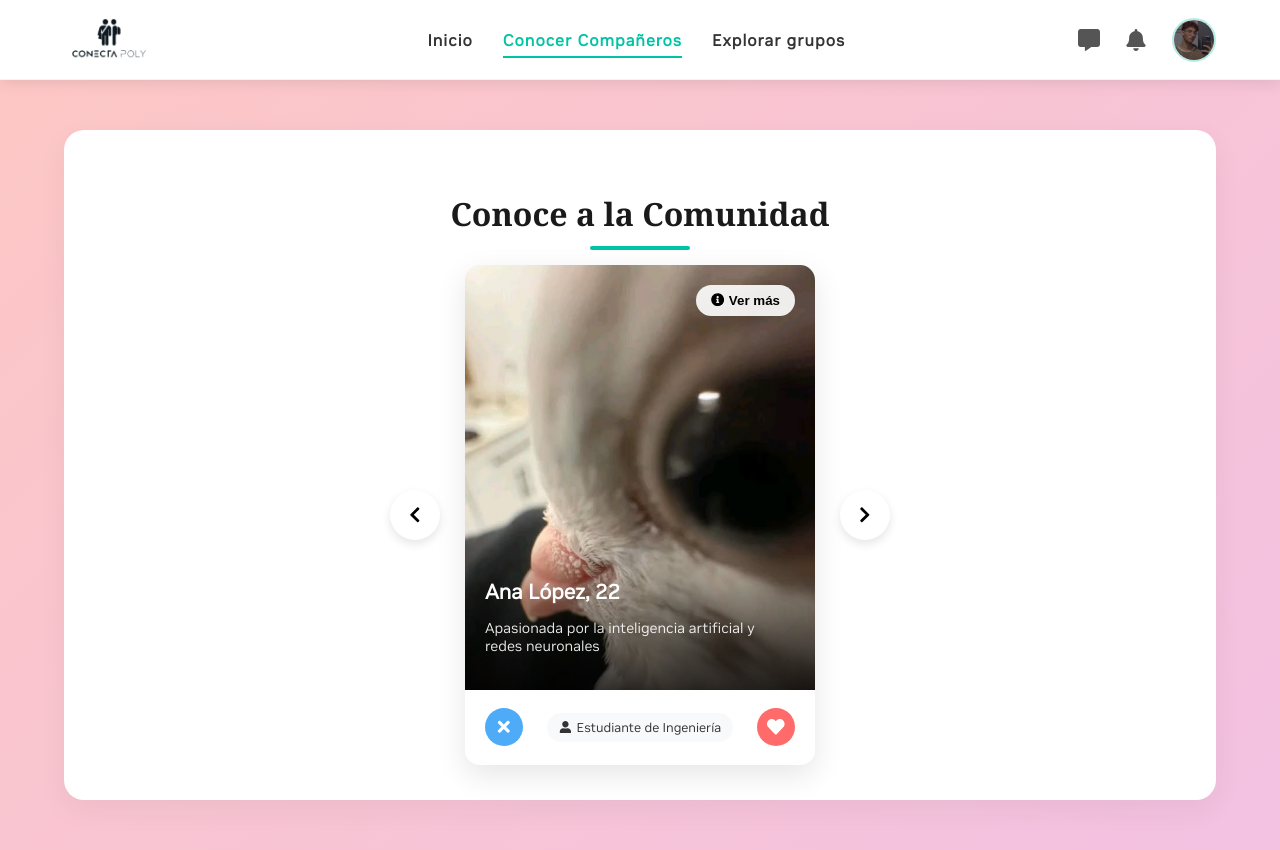
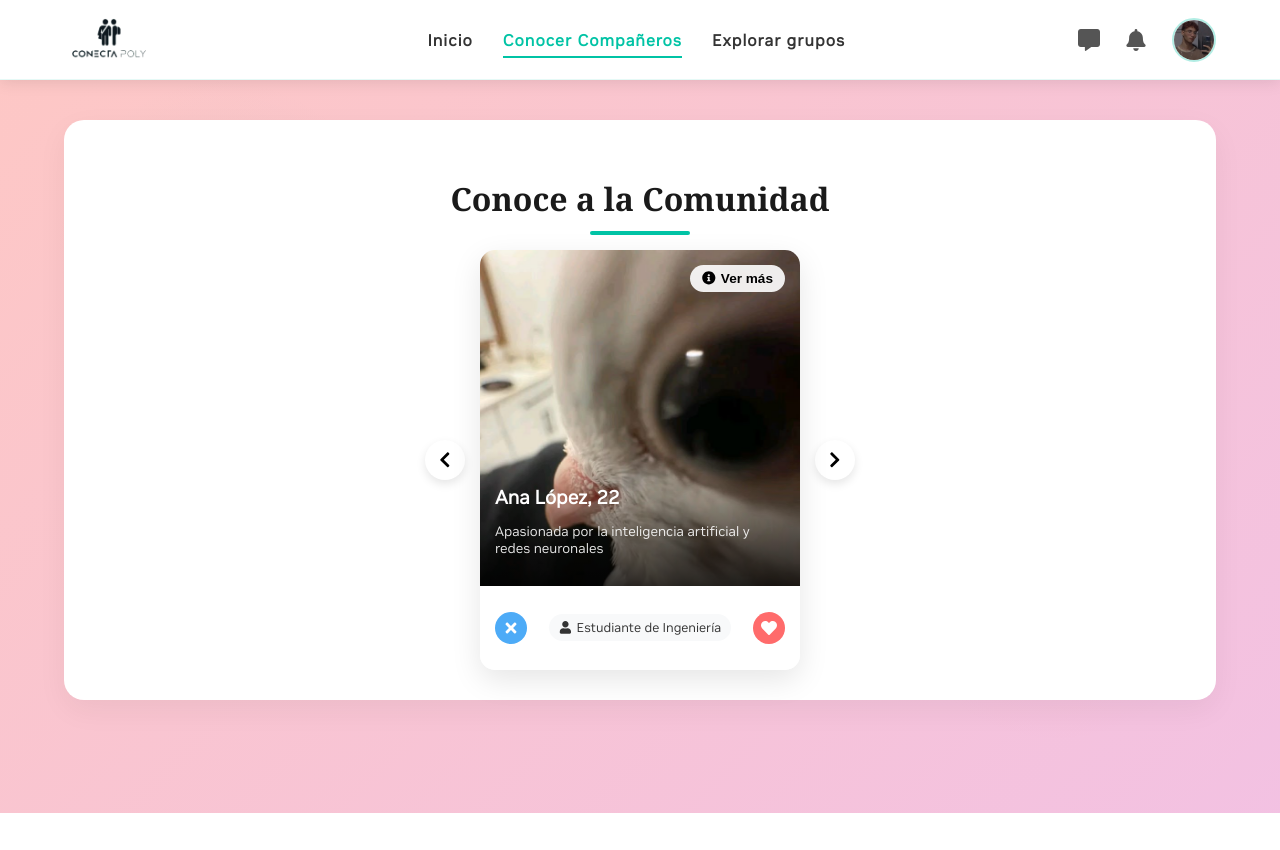
Before and after one commit to Migumi-07/Conecta-Poly, a React (Create React App) app: page /Discover in a window 1280 px wide. After the commit the page ends 813 px from the top, so only its background shows below. Built offline with nearby package versions, Linux system fonts and the light colour scheme.

Commit message:
Cambios en el conocer compañeros

```diff
--- a/src/styles/Discover/PeopleCards.css
+++ b/src/styles/Discover/PeopleCards.css
@@ -1,4 +1,3 @@
-/* Main Background */
 .main-background {
   background: linear-gradient(135deg, #f80e063b 0%, #df60b563 100%);
   position: relative;
@@ -10,7 +9,7 @@
   font-family: "Nvidia", sans-serif;
   max-width: min(1200px, 90vw);
   margin: 0 auto;
-  padding: 60px 20px;
+  padding: 40px 20px;
   position: relative;
 }
 
@@ -36,7 +35,7 @@
 .content-wrapper {
   background: white;
   border-radius: 20px;
-  padding: 40px;
+  padding: 30px;
   box-shadow: 0 10px 30px rgba(0, 0, 0, 0.05);
 }
 
@@ -54,7 +53,7 @@
 .section-subtitle {
   text-align: center;
   color: #666;
-  margin-bottom: 40px;
+  margin-bottom: 30px;
   font-size: clamp(1rem, 1.1vw, 1.1rem);
 }
 
@@ -65,13 +64,13 @@
   justify-content: center;
   gap: 20px;
   position: relative;
-  min-height: 500px;
+  min-height: 400px;
 }
 
 /* Tarjeta principal */
 .people-card {
-  width: clamp(300px, 28vw, 350px);
-  height: clamp(450px, 45vw, 500px);
+  width: clamp(280px, 25vw, 320px);
+  height: clamp(380px, 38vw, 420px);
   border-radius: 15px;
   overflow: hidden;
   box-shadow: 0 10px 30px rgba(0, 0, 0, 0.1);
@@ -112,7 +111,7 @@
 
 .card-image {
   width: 100%;
-  height: 85%;
+  height: 80%;
   background-size: cover;
   background-position: center;
   position: relative;
@@ -124,32 +123,33 @@
   left: 0;
   right: 0;
   background: linear-gradient(to top, rgba(0, 0, 0, 0.8), transparent);
-  padding: 20px;
+  padding: 15px;
   color: white;
 }
 
 .card-overlay h3 {
-  font-size: clamp(1.3rem, 1.5vw, 1.5rem);
-  margin-bottom: 8px;
+  font-size: clamp(1.2rem, 1.3vw, 1.4rem);
+  margin-bottom: 5px;
 }
 
 .card-overlay p {
-  font-size: clamp(0.9rem, 1vw, 1rem);
+  font-size: clamp(0.85rem, 0.9vw, 0.95rem);
   opacity: 0.9;
 }
 
 .details-button {
   position: absolute;
-  top: 20px;
-  right: 20px;
+  top: 15px;
+  right: 15px;
   background: rgba(255, 255, 255, 0.9);
   border: none;
-  padding: 8px 15px;
+  padding: 6px 12px;
   border-radius: 20px;
   display: flex;
   align-items: center;
   gap: 5px;
   font-weight: 600;
+  font-size: 0.85rem;
   cursor: pointer;
   transition: all 0.3s ease;
 }
@@ -161,23 +161,23 @@
 
 /* Footer de la tarjeta */
 .card-footer {
-  height: 15%;
+  height: 20%;
   background: white;
   display: flex;
   justify-content: space-between;
   align-items: center;
-  padding: 0 20px;
+  padding: 0 15px;
 }
 
 .action-button {
-  width: clamp(36px, 3vw, 40px);
-  height: clamp(36px, 3vw, 40px);
+  width: 32px;
+  height: 32px;
   border-radius: 50%;
   border: none;
   display: flex;
   align-items: center;
   justify-content: center;
-  font-size: clamp(1.1rem, 1.2vw, 1.2rem);
+  font-size: 1rem;
   cursor: pointer;
   transition: all 0.3s ease;
 }
@@ -198,9 +198,9 @@
 
 .role-badge {
   background: #f8f9fa;
-  padding: 6px 12px;
+  padding: 5px 10px;
   border-radius: 20px;
-  font-size: clamp(0.8rem, 0.9vw, 0.9rem);
+  font-size: 0.8rem;
   display: flex;
   align-items: center;
   gap: 5px;
@@ -208,8 +208,8 @@
 
 /* Botones de navegación */
 .nav-button {
-  width: clamp(45px, 4vw, 50px);
-  height: clamp(45px, 4vw, 50px);
+  width: 40px;
+  height: 40px;
   border-radius: 50%;
   border: none;
   background: white;
@@ -217,7 +217,7 @@
   display: flex;
   align-items: center;
   justify-content: center;
-  font-size: clamp(1.1rem, 1.2vw, 1.2rem);
+  font-size: 1.1rem;
   cursor: pointer;
   transition: all 0.3s ease;
 }
@@ -245,7 +245,7 @@
 .modal-content {
   background: white;
   width: 90%;
-  max-width: min(600px, 90vw);
+  max-width: min(550px, 90vw);
   border-radius: 15px;
   overflow: hidden;
   animation: modalFadeIn 0.3s ease;
@@ -280,7 +280,7 @@
 }
 
 .modal-header {
-  height: clamp(200px, 25vw, 250px);
+  height: 180px;
   position: relative;
 }
 
@@ -297,41 +297,41 @@
   left: 0;
   right: 0;
   background: linear-gradient(to top, rgba(0, 0, 0, 0.8), transparent);
-  padding: 20px;
+  padding: 15px;
   color: white;
 }
 
 .modal-title h3 {
-  font-size: clamp(1.5rem, 1.8vw, 1.8rem);
+  font-size: 1.4rem;
   margin-bottom: 5px;
 }
 
 .modal-body {
-  padding: 25px;
+  padding: 20px;
 }
 
 .modal-body h4 {
   color: #00c3a5;
-  margin: 20px 0 10px;
-  font-size: clamp(1.1rem, 1.2vw, 1.2rem);
+  margin: 15px 0 8px;
+  font-size: 1.1rem;
 }
 
 .interests-container {
   display: flex;
   flex-wrap: wrap;
-  gap: 10px;
-  margin-top: 15px;
+  gap: 8px;
+  margin-top: 10px;
 }
 
 .interest-tag {
   background: #f1f3f5;
-  padding: 6px 12px;
+  padding: 5px 10px;
   border-radius: 20px;
-  font-size: clamp(0.8rem, 0.9vw, 0.9rem);
+  font-size: 0.8rem;
 }
 
 .modal-footer {
-  padding: 20px;
+  padding: 15px;
   display: flex;
   justify-content: center;
 }
@@ -340,7 +340,7 @@
   background: #00c3a5;
   color: white;
   border: none;
-  padding: 12px 30px;
+  padding: 10px 25px;
   border-radius: 30px;
   font-family: "Nvidia", sans-serif;
   font-weight: 600;
@@ -349,6 +349,7 @@
   gap: 8px;
   cursor: pointer;
   transition: all 0.3s ease;
+  font-size: 0.9rem;
 }
 
 .nvidia-button:hover {
@@ -358,21 +359,21 @@
 
 @media (max-width: 768px) {
   .content-wrapper {
-    padding: 30px;
+    padding: 25px;
   }
 
   .people-card {
-    width: 300px;
-    height: 450px;
+    width: 260px;
+    height: 360px;
   }
 
   .nav-button {
-    width: 40px;
-    height: 40px;
+    width: 36px;
+    height: 36px;
   }
 
   .modal-header {
-    height: 200px;
+    height: 160px;
   }
 }
 
@@ -389,20 +390,26 @@
   .nav-button {
     position: static;
     margin: 10px 0;
+  width: 40px;
+    height: 40px;
   }
 
   .modal-content {
     width: 95%;
   }
+
+  .modal-header {
+    height: 140px;
+  }
 }
 
 @media (min-width: 992px) and (max-width: 1600px) {
   .people-container {
-    padding: 50px 30px;
+    padding: 40px 20px;
   }
 
   .content-wrapper {
-    padding: 35px;
+    padding: 30px;
   }
 
   .background-pattern {
@@ -419,11 +426,12 @@
   }
 
   .cards-wrapper {
-    gap: clamp(15px, 2vw, 25px);
+    gap: 15px;
   }
 
   .modal-content {
     width: 85%;
+    max-width: 500px;
   }
 }
 
```
